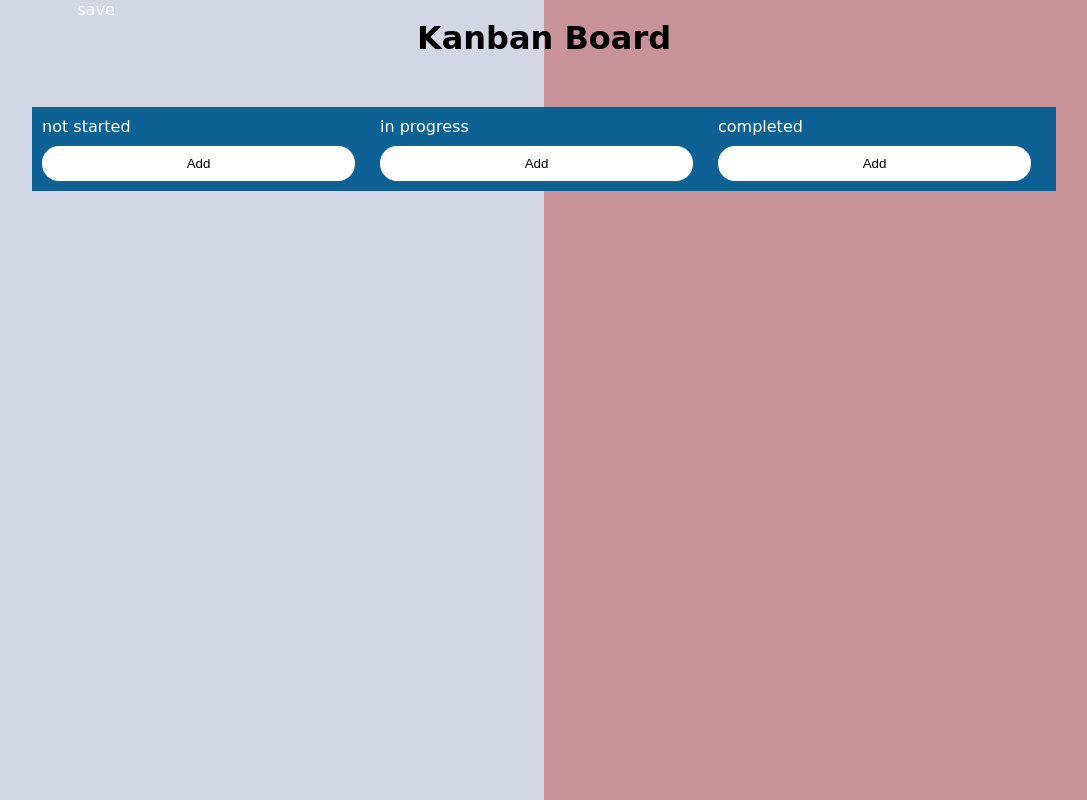
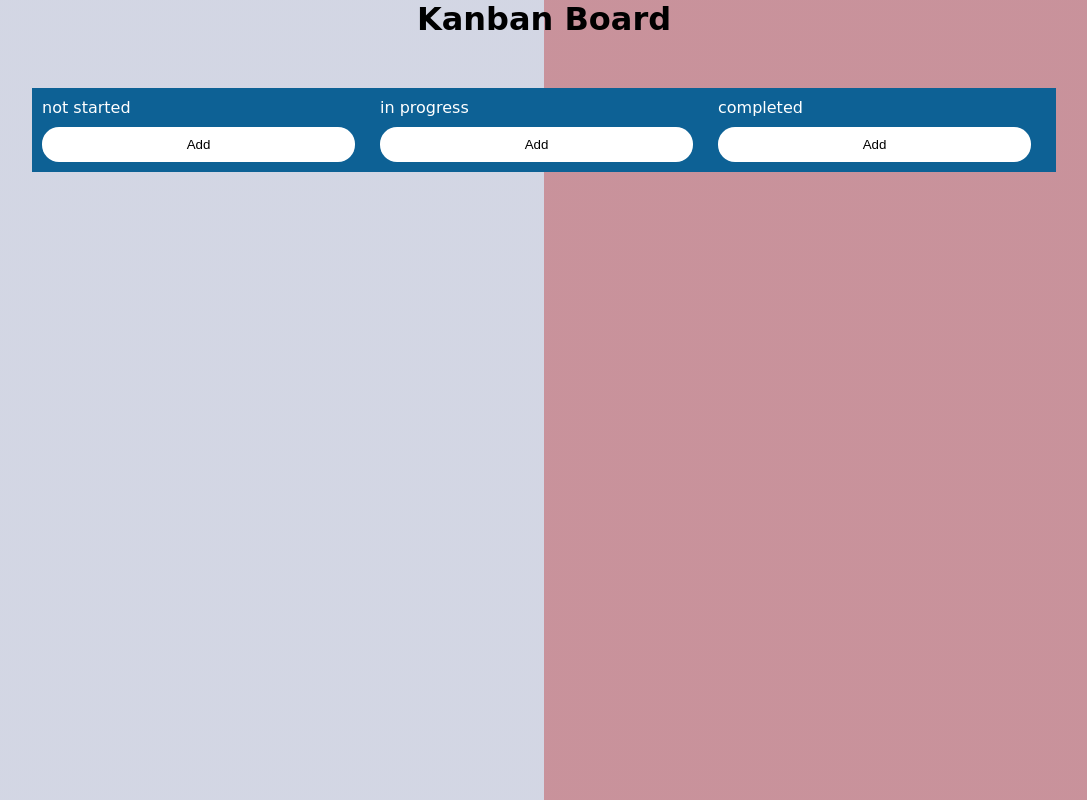
Before and after one commit to Mustafa-isa/albonayn-task-kanbon-board, a plain HTML site: page index.html in a window 1280 px wide. Shown: the whole page, without its empty margins (96-1183 px from the left). Drawn offline with Linux system fonts and the light colour scheme.

Commit message:
Update index.html

```diff
--- a/index.html
+++ b/index.html
@@ -16,7 +16,6 @@
     <link rel="stylesheet" href="main.css" />
   </head>
   <body>
-    <div id="save" style="width: 30%; text-align: center">save</div>
     <h1>Kanban Board</h1>
     <div class="container">
       <div class="column_container">
```
